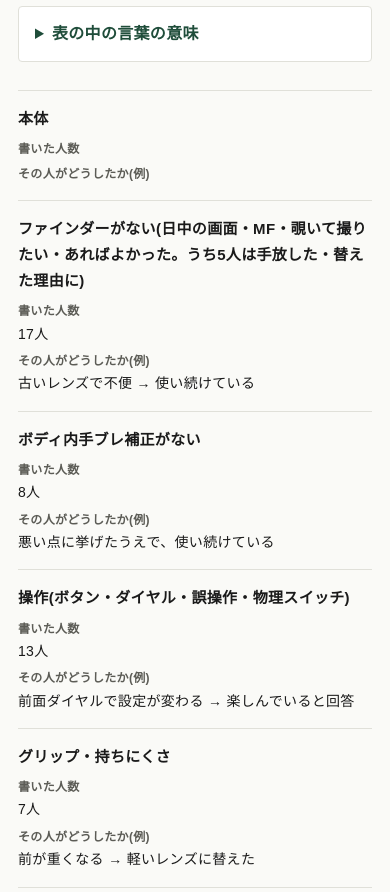
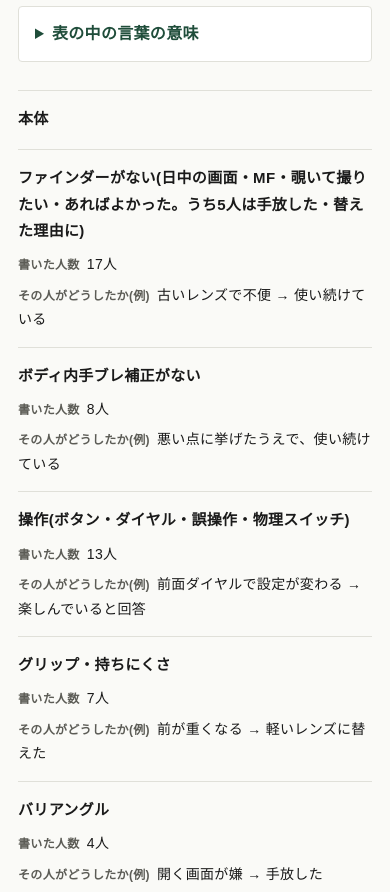
Before and after one commit to uuhai0625/camera-maigo-note, a plain HTML site: page xm5/index.html in a window 390 px wide. Shown: the part 2540-3432 px from the top of the page. Drawn offline with Linux system fonts and the light colour scheme.

Commit message:
スマホの表: 列名と値を同じ行に、小見出しの行の空のセルを出さない
Co-Authored-By: Claude Opus 5.5 <noreply@anthropic.com>

```diff
--- a/style.css
+++ b/style.css
@@ -215,7 +215,9 @@ b, strong { font-weight: 700; }
   .table-wrap tbody th { font-size: 15px; margin-bottom: 2px; }
   .table-wrap th:first-child { width: 100%; } /* 上の width:24% の方が強く、行見出しが細い列に詰まっていた(2026-10-09) */
   .table-wrap td { font-size: 14px; }
-  .table-wrap td::before { content: attr(data-label); display: block; color: var(--ink-sub); font-size: 12px; font-weight: 700; line-height: 1.6; }
+  .table-wrap td::before { content: attr(data-label); display: inline; margin-right: .6em; color: var(--ink-sub); font-size: 12px; font-weight: 700; line-height: 1.6; }
+  /* 小見出しの行(「本体」等)の空のセルは、列名だけが並ぶので出さない(2026-11-12) */
+  .table-wrap td:empty { display: none; }
 }
 
 /* 注意枠。用語集の【要注意】事項を断定せずに示す */
```
